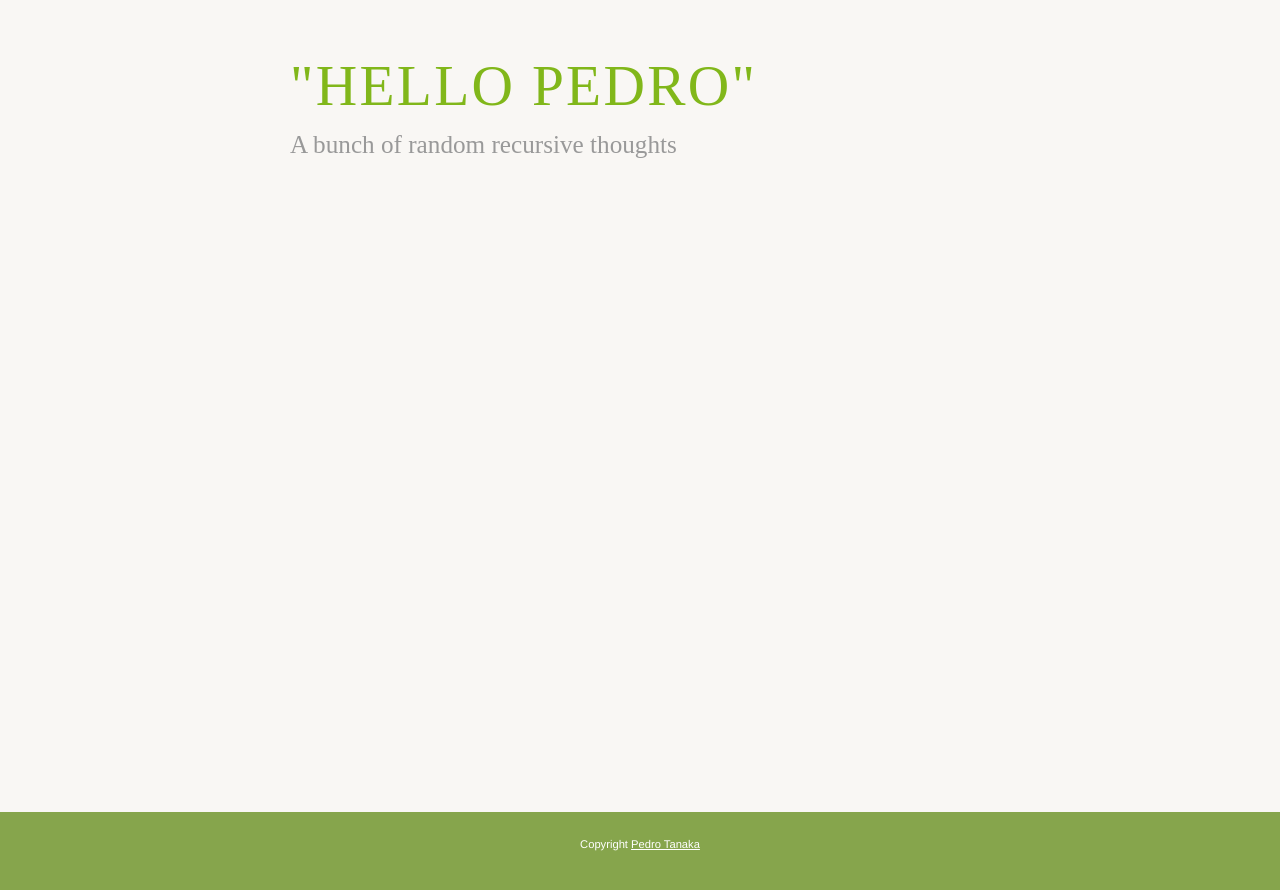
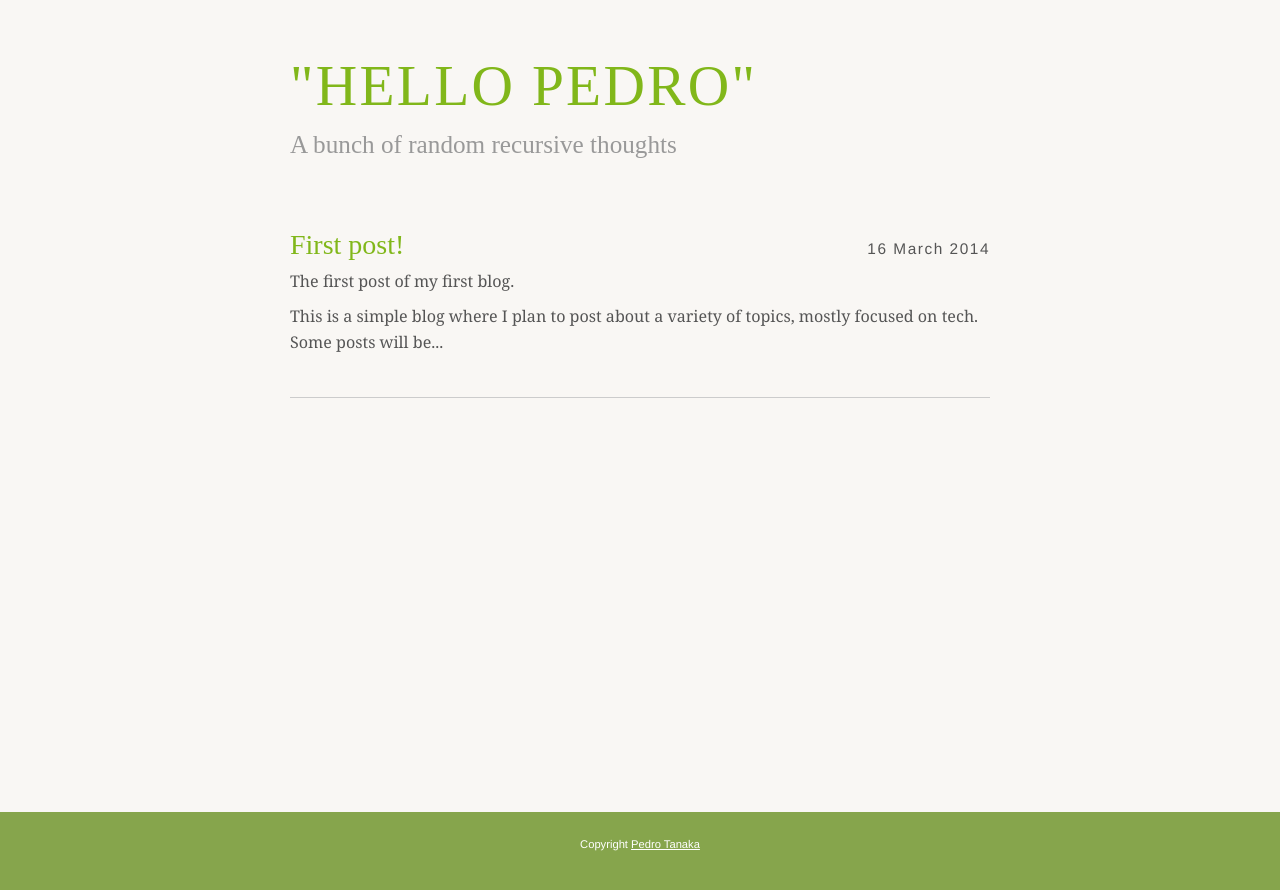
Before and after one commit to pedrotanaka/blog, a Jekyll site: the page built from index.html, in a window 1280 px wide. Shown: the top 890 px of the page. Built offline with Jekyll 4.4.1, drawn with Linux system fonts in a browser that asks for light colours; some web fonts are replaced; the list of posts is cut into pages by our own code.

Commit message:
First post + bug fix

```diff
--- a/_config.yml
+++ b/_config.yml
@@ -4,4 +4,4 @@ auto: true # automatically update your jekyll
 server: true # runs a local server
 paginate: 10 # pagination basted on number of posts
 exclude: ["Gemfile", "Gemfile.lock", "README.md", 'sass', 'watch.sh', 'style.scss'] # files to exclude
-baseurl: "/blog"
+baseurl: "/blog/"
--- /dev/null
+++ b/_posts/2014-03-16-openingpost.md
@@ -0,0 +1,13 @@
+---
+layout: post_page
+title: First post!
+---
+
+The first post of my first blog.
+
+This is a simple blog where I plan to post about a variety of topics, mostly focused on tech. Some posts will be very short, just displaying a few usefull commands that I just learned and want to record them somewhere. Other posts will be "proper" posts in the sense that they will resemble a typical blog post. I will probably have a few other random posts things like book reviews, ....
+
+Anyway, thanks for taking the time to check out my blog.
+
+
+Pedro
```
